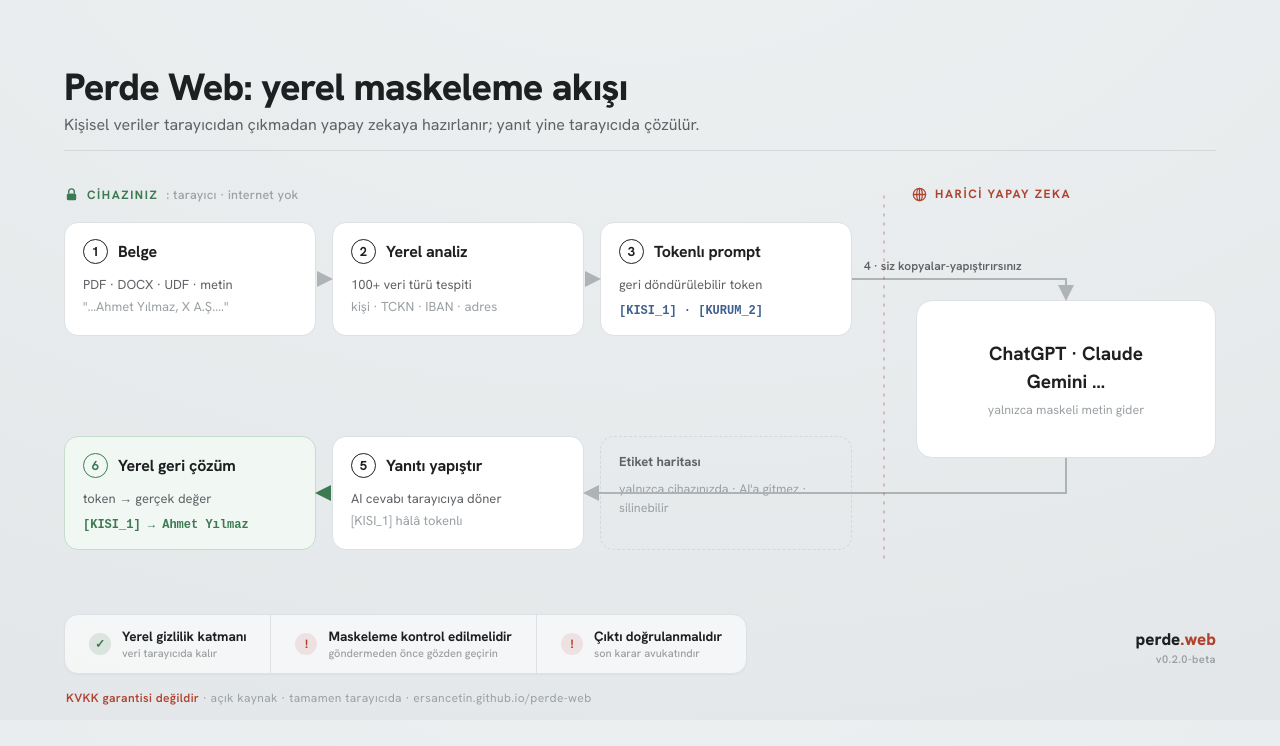
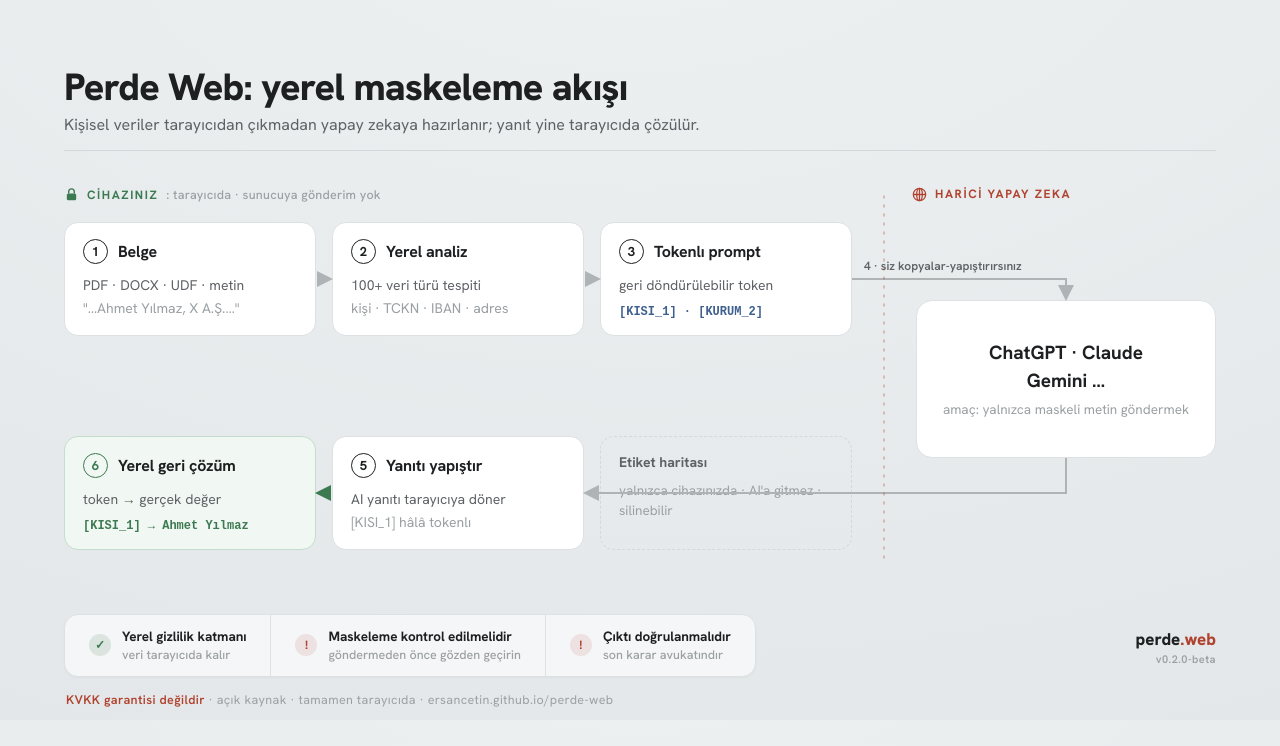
Before and after one commit to ersancetin/perde-web, a website: page docs/akis-minimal.html in a window 1280 px wide. Drawn offline with Linux system fonts and the light colour scheme; a web font is replaced by a local one.

Commit message:
Minimal görsel: doğruluk + okunabilirlik rötuşları
- "internet yok" → "sunucuya gönderim yok" (harici AI'da internet var; yanıltmasın).
- "yalnızca maskeli metin gider" → "amaç: yalnızca maskeli metin göndermek"
  (dedektör kaçırabilir; garanti yerine niyet).
- "AI cevabı" → "AI yanıtı".
- Mobil okunabilirlik: kart/not/alt-bant alt metinleri bir tık büyütüldü.

```diff
--- a/docs/akis-minimal.html
+++ b/docs/akis-minimal.html
@@ -33,20 +33,20 @@
     color:var(--ink); vertical-align:middle; }
   .num.sg{ border-color:var(--sage); color:var(--sage); }
   .ttl{ display:inline-block; vertical-align:middle; margin-left:10px; font-size:16px; font-weight:700; letter-spacing:-.01em; }
-  .d{ font-size:13px; color:var(--ink2); line-height:1.5; margin-top:11px; }
+  .d{ font-size:14px; color:var(--ink2); line-height:1.5; margin-top:11px; }
   .d.mut{ color:var(--ink3); margin-top:2px; }
   .tok{ font-family:'Spline Sans Mono',monospace; font-size:12px; font-weight:600; color:var(--blue); margin-top:9px; display:inline-block; }
   .tok.sg{ color:var(--sage); }
   .card.resolve{ background:#f1f7f3; border-color:#c4ddcc; }
   .card.note{ background:transparent; border:1px dashed var(--hair); }
-  .note .nt{ font-size:13px; font-weight:700; color:var(--ink2); }
-  .note .nd{ font-size:12.5px; color:var(--ink3); line-height:1.55; margin-top:9px; }
+  .note .nt{ font-size:14px; font-weight:700; color:var(--ink2); }
+  .note .nd{ font-size:13.5px; color:var(--ink3); line-height:1.5; margin-top:9px; }
 
   .aicard{ position:absolute; left:916px; top:300px; width:300px; height:158px; border-radius:16px;
     background:var(--card); border:1px solid var(--line);
     display:flex; flex-direction:column; align-items:center; justify-content:center; gap:7px; }
   .aicard b{ font-size:19px; font-weight:700; }
-  .aicard span{ font-size:12.5px; color:var(--ink3); }
+  .aicard span{ font-size:13.5px; color:var(--ink3); }
 
   /* footer — honest "ne yapar / ne yapmaz" bar */
   .limits{ position:absolute; left:64px; top:614px; display:inline-flex; align-items:stretch;
@@ -60,8 +60,8 @@
   .ic.act{ background:rgba(176,67,47,.11); color:var(--clay); font-style:normal; }
   .ic.yes{ background:rgba(60,122,82,.14); color:var(--sage); }
   .tx{ font-size:13.5px; color:var(--ink); font-weight:700; letter-spacing:-.005em; line-height:1.15; }
-  .tx small{ display:block; font-size:11px; font-weight:500; color:var(--ink3); margin-top:2px; letter-spacing:0; }
-  .url{ position:absolute; left:66px; top:690px; font-size:12px; color:var(--ink3); letter-spacing:.03em; }
+  .tx small{ display:block; font-size:12.5px; font-weight:500; color:var(--ink3); margin-top:3px; letter-spacing:0; }
+  .url{ position:absolute; left:66px; top:691px; font-size:12.5px; color:var(--ink3); letter-spacing:.03em; }
   .brand{ position:absolute; right:64px; top:628px; font-size:17px; font-weight:800; color:var(--ink); text-align:right; }
   .brand small{ display:block; font-size:11px; font-weight:600; color:var(--ink3); margin-top:2px; letter-spacing:.04em; }
 
@@ -75,7 +75,7 @@
 
   <div class="zone local">
     <svg width="15" height="15" viewBox="0 0 16 16" fill="none" stroke="#3c7a52" stroke-width="1.5"><rect x="3" y="7" width="10" height="7" rx="1.6" fill="#3c7a52" stroke="none"/><path d="M5 7V5a3 3 0 0 1 6 0v2"/></svg>
-    Cihazınız <small>: tarayıcı · internet yok</small>
+    Cihazınız <small>: tarayıcıda · sunucuya gönderim yok</small>
   </div>
   <div class="zone ext">
     <svg width="15" height="15" viewBox="0 0 16 16" fill="none" stroke="#b0432f" stroke-width="1.35"><circle cx="8" cy="8" r="6.6"/><path d="M1.4 8h13.2M8 1.4v13.2"/><ellipse cx="8" cy="8" rx="3" ry="6.6"/></svg>
@@ -103,14 +103,14 @@
   </div>
   <div class="card" style="left:332px; top:436px;">
     <span class="num">5</span><span class="ttl">Yanıtı yapıştır</span>
-    <div class="d">AI cevabı tarayıcıya döner</div><div class="d mut">[KISI_1] hâlâ tokenlı</div>
+    <div class="d">AI yanıtı tarayıcıya döner</div><div class="d mut">[KISI_1] hâlâ tokenlı</div>
   </div>
   <div class="card note" style="left:600px; top:436px;">
     <div class="nt">Etiket haritası</div>
     <div class="nd">yalnızca cihazınızda · AI'a gitmez · silinebilir</div>
   </div>
 
-  <div class="aicard"><b>ChatGPT · Claude</b><b style="margin-top:-4px">Gemini …</b><span>yalnızca maskeli metin gider</span></div>
+  <div class="aicard"><b>ChatGPT · Claude</b><b style="margin-top:-4px">Gemini …</b><span>amaç: yalnızca maskeli metin göndermek</span></div>
   <div class="xlabel">4 · siz kopyalar-yapıştırırsınız</div>
 
   <svg style="position:absolute;left:0;top:0" width="1280" height="720">
```
Also changed, not shown: docs/akis-minimal.png.
